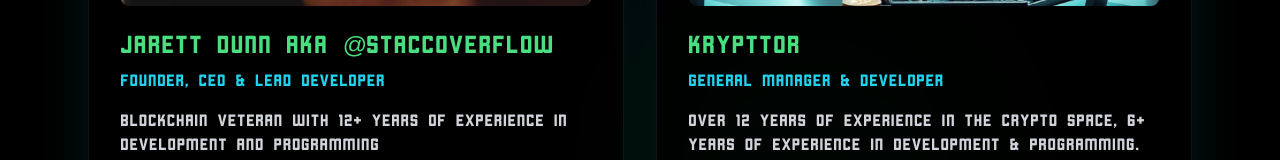
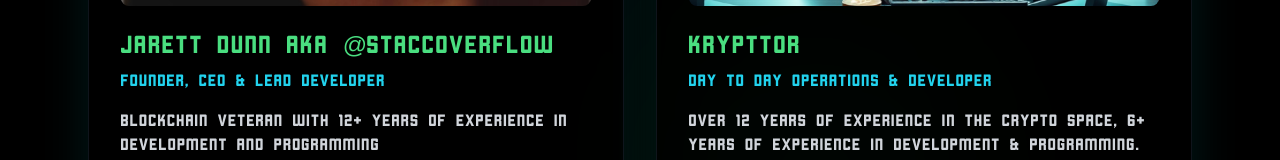
Before and after one commit to OrcaMonsta/orcamonsta1, a Next.js app: page /team in a window 1280 px wide. Shown: the part 483-643 px from the top of the page. Built offline with nearby package versions, Linux system fonts and the light colour scheme.

Commit message:
Desc on teams page updated

```diff
--- a/app/team/page.tsx
+++ b/app/team/page.tsx
@@ -21,7 +21,7 @@ export default function Team() {
     },
     {
       name: "KRYPTTOR",
-      role: "GENERAL MANAGER & DEVELOPER ",
+      role: "DAY TO DAY OPERATIONS & DEVELOPER ",
       description: "OVER 12 YEARS OF EXPERIENCE IN THE CRYPTO SPACE, 6+ YEARS OF EXPERIENCE IN DEVELOPMENT & PROGRAMMING.",
       expertise: ["PROJECT MANAGEMENT", "DEVELOPMENT", "PROGRAMMING", "DESIGN"],
       image: "/krypttorprofile.png"
```
